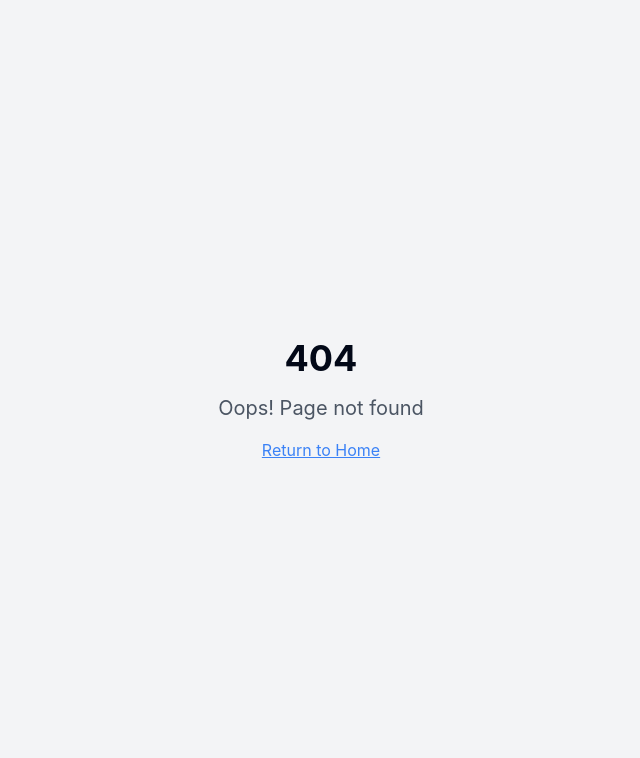
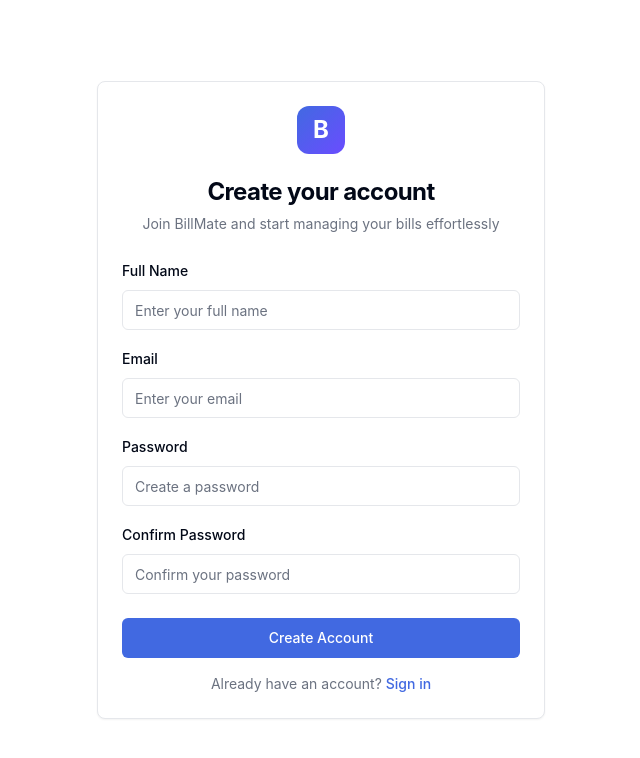
Before and after one commit to Fanobano/billmate-unify, a React (Vite) app: page /signup in a window 1280 px wide. Before the commit this address had no page. Shown: the top 758 px of the page, without its empty margins (319-959 px from the left). Built offline with nearby package versions, Linux system fonts and the light colour scheme.

Commit message:
Create sign in/up pages
Create the front-end pages for user sign in and sign up. No backend functionality is required at this time.

```diff
--- a/src/App.tsx
+++ b/src/App.tsx
@@ -16,6 +16,8 @@ import HelpCenter from "./pages/HelpCenter";
 import Privacy from "./pages/Privacy";
 import Terms from "./pages/Terms";
 import Status from "./pages/Status";
+import SignIn from "./pages/SignIn";
+import SignUp from "./pages/SignUp";
 import NotFound from "./pages/NotFound";
 
 const queryClient = new QueryClient();
@@ -40,6 +42,8 @@ const App = () => (
           <Route path="/privacy" element={<Privacy />} />
           <Route path="/terms" element={<Terms />} />
           <Route path="/status" element={<Status />} />
+          <Route path="/signin" element={<SignIn />} />
+          <Route path="/signup" element={<SignUp />} />
           {/* ADD ALL CUSTOM ROUTES ABOVE THE CATCH-ALL "*" ROUTE */}
           <Route path="*" element={<NotFound />} />
         </Routes>
--- a/src/components/Header.tsx
+++ b/src/components/Header.tsx
@@ -64,11 +64,11 @@ const Header = () => {
 
           {/* Button section - takes up right space */}
           <div className="flex items-center gap-4 flex-1 justify-end">
-            <Button variant="outline" className="border-2 border-primary text-primary font-semibold px-6 rounded-xl transition-smooth hover:card-hover-shadow">
-              Sign In
+            <Button variant="outline" className="border-2 border-primary text-primary font-semibold px-6 rounded-xl transition-smooth hover:card-hover-shadow" asChild>
+              <a href="/signin">Sign In</a>
             </Button>
-            <Button className="primary-gradient text-white font-semibold px-6 rounded-lg transition-smooth hover:scale-105">
-              Get Started
+            <Button className="primary-gradient text-white font-semibold px-6 rounded-lg transition-smooth hover:scale-105" asChild>
+              <a href="/signup">Get Started</a>
             </Button>
           </div>
         </div>
--- /dev/null
+++ b/src/pages/SignIn.tsx
@@ -0,0 +1,62 @@
+import { Button } from "@/components/ui/button";
+import { Input } from "@/components/ui/input";
+import { Label } from "@/components/ui/label";
+import { Card, CardContent, CardDescription, CardFooter, CardHeader, CardTitle } from "@/components/ui/card";
+
+const SignIn = () => {
+  return (
+    <div className="min-h-screen flex items-center justify-center bg-background px-6 py-12">
+      <Card className="w-full max-w-md">
+        <CardHeader className="text-center">
+          <div className="flex justify-center mb-4">
+            <div className="w-12 h-12 primary-gradient rounded-xl flex items-center justify-center">
+              <span className="text-white font-bold text-2xl">B</span>
+            </div>
+          </div>
+          <CardTitle className="text-2xl font-bold">Welcome back</CardTitle>
+          <CardDescription>
+            Sign in to your BillMate account
+          </CardDescription>
+        </CardHeader>
+        <CardContent className="space-y-4">
+          <div className="space-y-2">
+            <Label htmlFor="email">Email</Label>
+            <Input
+              id="email"
+              type="email"
+              placeholder="Enter your email"
+              className="w-full"
+            />
+          </div>
+          <div className="space-y-2">
+            <Label htmlFor="password">Password</Label>
+            <Input
+              id="password"
+              type="password"
+              placeholder="Enter your password"
+              className="w-full"
+            />
+          </div>
+          <div className="text-right">
+            <a href="#" className="text-sm text-primary hover:underline">
+              Forgot password?
+            </a>
+          </div>
+        </CardContent>
+        <CardFooter className="flex flex-col space-y-4">
+          <Button className="w-full">
+            Sign In
+          </Button>
+          <p className="text-center text-sm text-muted-foreground">
+            Don't have an account?{" "}
+            <a href="/signup" className="text-primary hover:underline font-medium">
+              Sign up
+            </a>
+          </p>
+        </CardFooter>
+      </Card>
+    </div>
+  );
+};
+
+export default SignIn;
--- /dev/null
+++ b/src/pages/SignUp.tsx
@@ -0,0 +1,75 @@
+import { Button } from "@/components/ui/button";
+import { Input } from "@/components/ui/input";
+import { Label } from "@/components/ui/label";
+import { Card, CardContent, CardDescription, CardFooter, CardHeader, CardTitle } from "@/components/ui/card";
+
+const SignUp = () => {
+  return (
+    <div className="min-h-screen flex items-center justify-center bg-background px-6 py-12">
+      <Card className="w-full max-w-md">
+        <CardHeader className="text-center">
+          <div className="flex justify-center mb-4">
+            <div className="w-12 h-12 primary-gradient rounded-xl flex items-center justify-center">
+              <span className="text-white font-bold text-2xl">B</span>
+            </div>
+          </div>
+          <CardTitle className="text-2xl font-bold">Create your account</CardTitle>
+          <CardDescription>
+            Join BillMate and start managing your bills effortlessly
+          </CardDescription>
+        </CardHeader>
+        <CardContent className="space-y-4">
+          <div className="space-y-2">
+            <Label htmlFor="name">Full Name</Label>
+            <Input
+              id="name"
+              type="text"
+              placeholder="Enter your full name"
+              className="w-full"
+            />
+          </div>
+          <div className="space-y-2">
+            <Label htmlFor="email">Email</Label>
+            <Input
+              id="email"
+              type="email"
+              placeholder="Enter your email"
+              className="w-full"
+            />
+          </div>
+          <div className="space-y-2">
+            <Label htmlFor="password">Password</Label>
+            <Input
+              id="password"
+              type="password"
+              placeholder="Create a password"
+              className="w-full"
+            />
+          </div>
+          <div className="space-y-2">
+            <Label htmlFor="confirmPassword">Confirm Password</Label>
+            <Input
+              id="confirmPassword"
+              type="password"
+              placeholder="Confirm your password"
+              className="w-full"
+            />
+          </div>
+        </CardContent>
+        <CardFooter className="flex flex-col space-y-4">
+          <Button className="w-full">
+            Create Account
+          </Button>
+          <p className="text-center text-sm text-muted-foreground">
+            Already have an account?{" "}
+            <a href="/signin" className="text-primary hover:underline font-medium">
+              Sign in
+            </a>
+          </p>
+        </CardFooter>
+      </Card>
+    </div>
+  );
+};
+
+export default SignUp;
```
